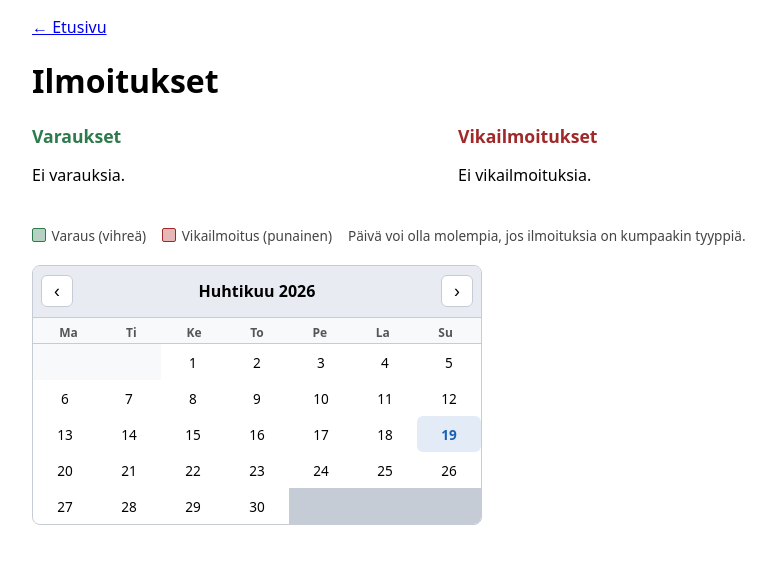
After one commit to WalterAxel/Venevaraus, a Flask app: page /ilmoitukset in a window 1280 px wide. The commit adds this page. Shown: the top 576 px of the page, without its empty margins (192-968 px from the left). Run offline with Flask 3, Linux system fonts and the light colour scheme; data that the repository does not hold is empty; some libraries are stand-ins or nearby versions.

Commit message:
Add reservation categories, profile and ilmoitukset pages, CSRF, and DB migration

```diff
--- a/app.py
+++ b/app.py
@@ -1,6 +1,7 @@
 import sqlite3
 from flask import Flask
 from flask import abort, redirect, render_template, request, session, url_for
+from flask_wtf.csrf import CSRFError, CSRFProtect
 from werkzeug.security import check_password_hash, generate_password_hash
 import db
 import config
@@ -8,12 +9,45 @@ import config
 
 app = Flask(__name__)
 app.secret_key = config.secret_key
+csrf = CSRFProtect(app)
+
+
+@app.errorhandler(CSRFError)
+def handle_csrf_error(_e):
+    return (
+        "VIRHE: istunto vanhentui tai lomake ei ollut kelvollinen. "
+        "Päivitä sivu ja yritä uudelleen.",
+        400,
+    )
+
+
+VALID_CATEGORIES = frozenset({"varaus", "vikailmoitus"})
+CATEGORY_LABELS = {"varaus": "Varaus", "vikailmoitus": "Vikailmoitus"}
+
+def category_label_fn(value):
+    key = value if value in VALID_CATEGORIES else "varaus"
+    return CATEGORY_LABELS[key]
+
+
+app.jinja_env.globals["category_label"] = category_label_fn
+
+
+def parse_category(raw):
+    v = (raw or "").strip()
+    return v if v in VALID_CATEGORIES else "varaus"
+
+
+def split_reservations_by_category(items):
+    varaukset = [r for r in items if parse_category(r["category"]) == "varaus"]
+    vikailmoitukset = [r for r in items if parse_category(r["category"]) == "vikailmoitus"]
+    return varaukset, vikailmoitukset
 
 
 def get_calendar_reservations():
     rows = db.query(
         """
-        SELECT r.id AS reservation_id, r.title, r.start_date, r.end_date, u.username
+        SELECT r.id AS reservation_id, r.title, r.start_date, r.end_date,
+               r.category, u.username
         FROM reservations r
         JOIN users u ON r.user_id = u.id
         ORDER BY r.start_date
@@ -26,6 +60,8 @@ def get_calendar_reservations():
             "start": row["start_date"],
             "end": row["end_date"],
             "username": row["username"],
+            "category": row["category"],
+            "category_display": category_label_fn(row["category"]),
         }
         for row in rows
     ]
@@ -41,7 +77,8 @@ def to_datetime_local(value):
 def get_reservation(reservation_id):
     rows = db.query(
         """
-        SELECT r.id, r.title, r.description, r.start_date, r.end_date, r.user_id, u.username
+        SELECT r.id, r.title, r.description, r.start_date, r.end_date, r.category,
+               r.user_id, u.username
         FROM reservations r
         JOIN users u ON r.user_id = u.id
         WHERE r.id = ?
@@ -51,42 +88,97 @@ def get_reservation(reservation_id):
     return rows[0] if rows else None
 
 
+def get_profile_user(username):
+    rows = db.query(
+        "SELECT id, username FROM users WHERE username = ?",
+        [username],
+    )
+    return rows[0] if rows else None
+
+
+def get_user_reservations(user_id):
+    rows = db.query(
+        """
+        SELECT id, title, start_date, end_date, category
+        FROM reservations
+        WHERE user_id = ?
+        ORDER BY start_date DESC
+        """,
+        [user_id],
+    )
+    return [dict(row) for row in rows]
+
+
 @app.route("/")
 def index():
     return render_template("index.html", reservations=get_calendar_reservations())
 
+
+@app.route("/ilmoitukset")
+def ilmoitukset():
+    all_items = get_calendar_reservations()
+    varaukset, vikailmoitukset = split_reservations_by_category(all_items)
+    return render_template(
+        "ilmoitukset.html",
+        reservations=all_items,
+        varaukset=varaukset,
+        vikailmoitukset=vikailmoitukset,
+    )
+
+
+@app.route("/profile")
+def profile():
+    if "username" not in session:
+        return redirect(url_for("login"))
+    user_row = get_profile_user(session["username"])
+    if user_row is None:
+        return redirect(url_for("logout"))
+    reservations = get_user_reservations(user_row["id"])
+    return render_template(
+        "profile.html",
+        user=user_row,
+        reservations=reservations,
+    )
+
+
 @app.route("/new_reservation")
 def new_reservation():
     if "username" not in session:
-        return redirect("/login")
+        return redirect(url_for("login"))
     return render_template(
         "new_reservation.html", reservations=get_calendar_reservations()
     )
 
+
 @app.route("/create_reservation", methods=["POST"])
 def create_reservation():
     if "username" not in session:
-        return redirect("/login")
-    title = request.form["title"]
-    description = request.form["description"]
-    start_date = request.form["reservation_start"]
-    end_date = request.form["reservation_end"]
+        return redirect(url_for("login"))
+    title = request.form.get("title", "").strip()
+    description = request.form.get("description", "")
+    start_date = request.form.get("reservation_start", "")
+    end_date = request.form.get("reservation_end", "")
+    category = parse_category(request.form.get("category"))
     rows = db.query("SELECT id FROM users WHERE username = ?", [session["username"]])
     if not rows:
         return "VIRHE: käyttäjää ei löydy"
     user_id = rows[0]["id"]
+    if not start_date or not end_date:
+        return "VIRHE: Aloitus- ja lopetusajankohta vaaditaan"
     if start_date > end_date:
         return "VIRHE: Aloituspäivän pitää olla ennen lopetuspäivää"
-    elif title == "":
+    if not title:
         return "VIRHE: Varauksen otsikko puuttuu"
 
-    try:
-        sql = "INSERT INTO reservations (title, description, start_date, end_date, user_id) VALUES (?, ?, ?, ?, ?)"
-        db.execute(sql, [title, description, start_date, end_date, user_id])
-    except sqlite3.IntegrityError:
-        return "VIRHE: Varaus epäonnistui"
+    sql = """
+    INSERT INTO reservations
+        (title, description, start_date, end_date, category, user_id)
+    VALUES (?, ?, ?, ?, ?, ?)
+    """
+    db.execute(sql, [title, description, start_date, end_date, category, user_id])
 
     return redirect("/")
+
 
 @app.route("/reservation/<int:reservation_id>")
 def view_reservation(reservation_id):
@@ -109,7 +201,8 @@ def reservations_day(date_str):
         abort(404)
     rows = db.query(
         """
-        SELECT r.id AS reservation_id, r.title, r.start_date, r.end_date, u.username
+        SELECT r.id AS reservation_id, r.title, r.start_date, r.end_date,
+               r.category, u.username
         FROM reservations r
         JOIN users u ON r.user_id = u.id
         WHERE date(?) BETWEEN date(r.start_date) AND date(r.end_date)
@@ -124,6 +217,7 @@ def reservations_day(date_str):
             "start": row["start_date"],
             "end": row["end_date"],
             "username": row["username"],
+            "category": row["category"],
         }
         for row in rows
     ]
@@ -135,7 +229,7 @@ def reservations_day(date_str):
 @app.route("/reservation/<int:reservation_id>/edit", methods=["POST"])
 def edit_reservation(reservation_id):
     if "username" not in session:
-        return redirect("/login")
+        return redirect(url_for("login"))
     row = get_reservation(reservation_id)
     if row is None:
         abort(404)
@@ -145,17 +239,20 @@ def edit_reservation(reservation_id):
     description = request.form.get("description", "")
     start_date = request.form.get("reservation_start", "")
     end_date = request.form.get("reservation_end", "")
+    category = parse_category(request.form.get("category"))
     if not title:
         return "VIRHE: Varauksen otsikko puuttuu"
+    if not start_date or not end_date:
+        return "VIRHE: Aloitus- ja lopetusajankohta vaaditaan"
     if start_date > end_date:
         return "VIRHE: Aloituspäivän pitää olla ennen lopetuspäivää"
     db.execute(
         """
         UPDATE reservations
-        SET title = ?, description = ?, start_date = ?, end_date = ?
+        SET title = ?, description = ?, start_date = ?, end_date = ?, category = ?
         WHERE id = ?
         """,
-        [title, description, start_date, end_date, reservation_id],
+        [title, description, start_date, end_date, category, reservation_id],
     )
     return redirect(url_for("view_reservation", reservation_id=reservation_id))
 
@@ -163,7 +260,7 @@ def edit_reservation(reservation_id):
 @app.route("/reservation/<int:reservation_id>/delete", methods=["POST"])
 def delete_reservation(reservation_id):
     if "username" not in session:
-        return redirect("/login")
+        return redirect(url_for("login"))
     row = get_reservation(reservation_id)
     if row is None:
         abort(404)
@@ -172,15 +269,19 @@ def delete_reservation(reservation_id):
     db.execute("DELETE FROM reservations WHERE id = ?", [reservation_id])
     return redirect("/")
 
+
 @app.route("/register")
 def register():
     return render_template("register.html")
 
+
 @app.route("/create", methods=["POST"])
 def create():
-    username = request.form["username"]
-    password1 = request.form["password1"]
-    password2 = request.form["password2"]
+    username = request.form.get("username", "").strip()
+    password1 = request.form.get("password1", "")
+    password2 = request.form.get("password2", "")
+    if not username:
+        return "VIRHE: käyttäjätunnus puuttuu"
     if password1 != password2:
         return "VIRHE: salasanat eivät ole samat"
     password_hash = generate_password_hash(password1)
@@ -193,19 +294,22 @@ def create():
 
     return redirect("/")
 
+
 @app.route("/login", methods=["GET", "POST"])
 def login():
     if request.method == "GET":
         return render_template("login.html")
     if request.method == "POST":
-        username = request.form["username"]
-        password = request.form["password"]
+        username = request.form.get("username", "").strip()
+        password = request.form.get("password", "")
+        if not username:
+            return "VIRHE: väärä tunnus tai salasana"
 
         sql = "SELECT password_hash FROM users WHERE username = ?"
         found = db.query(sql, [username])
         if not found:
             return "VIRHE: väärä tunnus tai salasana"
-        password_hash = found[0][0]
+        password_hash = found[0]["password_hash"]
 
         if check_password_hash(password_hash, password):
             session["username"] = username
@@ -213,7 +317,8 @@ def login():
         else:
             return "VIRHE: väärä tunnus tai salasana"
 
+
 @app.route("/logout")
 def logout():
-    del session["username"]
+    session.pop("username", None)
     return redirect("/")
--- /dev/null
+++ b/migrate_add_category.sql
@@ -0,0 +1,2 @@
+-- Run once on existing databases: sqlite3 database.db < migrate_add_category.sql
+ALTER TABLE reservations ADD COLUMN category TEXT NOT NULL DEFAULT 'varaus';
--- /dev/null
+++ b/requirements.txt
@@ -0,0 +1,2 @@
+Flask>=3.0.0
+Flask-WTF>=1.2.0
--- a/schema.sql
+++ b/schema.sql
@@ -10,5 +10,6 @@ CREATE TABLE reservations (
     description TEXT,
     start_date DATETIME,
     end_date DATETIME,
+    category TEXT NOT NULL DEFAULT 'varaus' CHECK (category IN ('varaus', 'vikailmoitus')),
     user_id INTEGER REFERENCES users
 );
--- /dev/null
+++ b/templates/_csrf_field.html
@@ -0,0 +1 @@
+<input type="hidden" name="csrf_token" value="{{ csrf_token() }}" />
--- a/templates/calendar.html
+++ b/templates/calendar.html
@@ -95,6 +95,22 @@
     background: rgba(45, 122, 77, 0.1);
   }
 
+  .calendar-widget__cell--varaus {
+    background: rgba(45, 122, 77, 0.15);
+  }
+
+  .calendar-widget__cell--vika {
+    background: rgba(184, 50, 50, 0.18);
+  }
+
+  .calendar-widget__cell--mixed {
+    background: linear-gradient(
+      135deg,
+      rgba(45, 122, 77, 0.15) 50%,
+      rgba(184, 50, 50, 0.18) 50%
+    );
+  }
+
   .calendar-widget__day {
     width: 100%;
     height: 100%;
@@ -124,12 +140,30 @@
     border-radius: 6px;
   }
 
-  .calendar-widget__cell--booked .calendar-widget__day--today {
+  .calendar-widget__cell--booked .calendar-widget__day--today,
+  .calendar-widget__cell--varaus .calendar-widget__day--today,
+  .calendar-widget__cell--vika .calendar-widget__day--today,
+  .calendar-widget__cell--mixed .calendar-widget__day--today {
     box-shadow: inset 0 0 0 2px var(--cal-today);
   }
 
   .calendar-widget__day--booked:not(.calendar-widget__day--today) {
     color: var(--cal-booked);
+    font-weight: 600;
+  }
+
+  .calendar-widget__day--cat-varaus:not(.calendar-widget__day--today) {
+    color: #2d7a4d;
+    font-weight: 600;
+  }
+
+  .calendar-widget__day--cat-vika:not(.calendar-widget__day--today) {
+    color: #a02828;
+    font-weight: 600;
+  }
+
+  .calendar-widget__day--cat-mixed:not(.calendar-widget__day--today) {
+    color: #333;
     font-weight: 600;
   }
 
@@ -151,6 +185,19 @@
 
     var reservations = {{ reservations | default([]) | tojson }};
     var pickDates = {{ calendar_pick_dates | default(false) | tojson }};
+    var colorByCategory = {{ calendar_color_categories | default(false) | tojson }};
+
+    function dayHasVaraus(dayRes) {
+      return dayRes.some(function (r) {
+        return (r.category || "varaus") === "varaus";
+      });
+    }
+
+    function dayHasVika(dayRes) {
+      return dayRes.some(function (r) {
+        return r.category === "vikailmoitus";
+      });
+    }
 
     var grid = document.getElementById("cal-grid");
     var titleEl = document.getElementById("cal-title");
@@ -185,7 +232,8 @@
     }
 
     function bookingTitle(r) {
-      return r.title + " (" + r.username + ")";
+      var kind = r.category_display || "Varaus";
+      return r.title + " (" + kind + ", " + r.username + ")";
     }
 
     function render() {
@@ -212,10 +260,6 @@
         cell.setAttribute("role", "gridcell");
 
         var dayRes = reservationsForDay(y, m, d);
-        if (dayRes.length) {
-          cell.classList.add("calendar-widget__cell--booked");
-        }
-
         var btn = document.createElement("button");
         btn.type = "button";
         btn.className = "calendar-widget__day";
@@ -223,7 +267,23 @@
         btn.setAttribute("tabindex", "-1");
 
         if (dayRes.length) {
-          btn.classList.add("calendar-widget__day--booked");
+          if (colorByCategory) {
+            var hv = dayHasVaraus(dayRes);
+            var hk = dayHasVika(dayRes);
+            if (hv && hk) {
+              cell.classList.add("calendar-widget__cell--mixed");
+              btn.classList.add("calendar-widget__day--cat-mixed");
+            } else if (hk) {
+              cell.classList.add("calendar-widget__cell--vika");
+              btn.classList.add("calendar-widget__day--cat-vika");
+            } else {
+              cell.classList.add("calendar-widget__cell--varaus");
+              btn.classList.add("calendar-widget__day--cat-varaus");
+            }
+          } else {
+            cell.classList.add("calendar-widget__cell--booked");
+            btn.classList.add("calendar-widget__day--booked");
+          }
           btn.classList.add("calendar-widget__day--inspect");
           btn.title = dayRes.map(bookingTitle).join("\n");
         }
--- /dev/null
+++ b/templates/ilmoitukset.html
@@ -0,0 +1,135 @@
+<!DOCTYPE html>
+<html>
+
+<head>
+  <title>Ilmoitukset — Venevaraus</title>
+  <style>
+    .ilmoitukset-page {
+      font-family: system-ui, sans-serif;
+      max-width: 52rem;
+      margin: 0 auto;
+      padding: 0 1rem 2rem;
+    }
+
+    .ilmoitukset-columns {
+      display: grid;
+      grid-template-columns: 1fr 1fr;
+      gap: 1.25rem;
+      margin-bottom: 1.5rem;
+      align-items: start;
+    }
+
+    @media (max-width: 40rem) {
+      .ilmoitukset-columns {
+        grid-template-columns: 1fr;
+      }
+    }
+
+    .ilmoitukset-col h2 {
+      margin-top: 0;
+      font-size: 1.1rem;
+    }
+
+    .ilmoitukset-col--varaus h2 {
+      color: #2d7a4d;
+    }
+
+    .ilmoitukset-col--vika h2 {
+      color: #a02828;
+    }
+
+    .ilmoitukset-col ul {
+      margin: 0;
+      padding-left: 1.2rem;
+    }
+
+    .ilmoitukset-col li {
+      margin-bottom: 0.5rem;
+    }
+
+    .ilmoitukset-legend {
+      display: flex;
+      flex-wrap: wrap;
+      gap: 1rem;
+      font-size: 0.85rem;
+      color: #444;
+      margin-bottom: 0.75rem;
+    }
+
+    .ilmoitukset-legend span {
+      display: inline-flex;
+      align-items: center;
+      gap: 0.35rem;
+    }
+
+    .ilmoitukset-legend i {
+      display: inline-block;
+      width: 0.75rem;
+      height: 0.75rem;
+      border-radius: 2px;
+    }
+
+    .ilmoitukset-legend .swatch--varaus {
+      background: rgba(45, 122, 77, 0.35);
+      border: 1px solid #2d7a4d;
+    }
+
+    .ilmoitukset-legend .swatch--vika {
+      background: rgba(184, 50, 50, 0.35);
+      border: 1px solid #a02828;
+    }
+  </style>
+</head>
+
+<body class="ilmoitukset-page">
+  <p><a href="/">← Etusivu</a></p>
+
+  <h1>Ilmoitukset</h1>
+
+  <div class="ilmoitukset-columns">
+    <section class="ilmoitukset-col ilmoitukset-col--varaus" aria-labelledby="hdr-varaus">
+      <h2 id="hdr-varaus">Varaukset</h2>
+      {% if not varaukset %}
+      <p>Ei varauksia.</p>
+      {% else %}
+      <ul>
+        {% for r in varaukset %}
+        <li>
+          <a href="{{ url_for('view_reservation', reservation_id=r.id) }}">{{ r.title }}</a>
+          — {{ r.username }}<br />
+          <small>{{ r.start }} … {{ r.end }}</small>
+        </li>
+        {% endfor %}
+      </ul>
+      {% endif %}
+    </section>
+
+    <section class="ilmoitukset-col ilmoitukset-col--vika" aria-labelledby="hdr-vika">
+      <h2 id="hdr-vika">Vikailmoitukset</h2>
+      {% if not vikailmoitukset %}
+      <p>Ei vikailmoituksia.</p>
+      {% else %}
+      <ul>
+        {% for r in vikailmoitukset %}
+        <li>
+          <a href="{{ url_for('view_reservation', reservation_id=r.id) }}">{{ r.title }}</a>
+          — {{ r.username }}<br />
+          <small>{{ r.start }} … {{ r.end }}</small>
+        </li>
+        {% endfor %}
+      </ul>
+      {% endif %}
+    </section>
+  </div>
+
+  <div class="ilmoitukset-legend" aria-hidden="true">
+    <span><i class="swatch swatch--varaus"></i> Varaus (vihreä)</span>
+    <span><i class="swatch swatch--vika"></i> Vikailmoitus (punainen)</span>
+    <span>Päivä voi olla molempia, jos ilmoituksia on kumpaakin tyyppiä.</span>
+  </div>
+
+  {% set calendar_color_categories = true %}
+  {% include 'calendar.html' %}
+</body>
+
+</html>
--- a/templates/index.html
+++ b/templates/index.html
@@ -7,6 +7,8 @@
 
 <body>
   <h1>Venevaraus</h1>
+
+  <p><a href="{{ url_for('ilmoitukset') }}">Kaikki ilmoitukset</a></p>
 
   {% include 'calendar.html' %}
 
@@ -22,6 +24,7 @@
   <a href="/register">Luo käyttäjätunnut</a>
     {% endif %}
   {% if session.username %}
+  <a href="{{ url_for('profile') }}">Oma profiili</a>
   <a href="/logout">Kirjaudu ulos</a>
     {% endif %}
   </p>
--- a/templates/login.html
+++ b/templates/login.html
@@ -6,6 +6,8 @@
 </head>
 
 <body>
+  <p><a href="/">← Etusivu</a></p>
+
   {% if session.username %}
   <p>
     Olet kirjautunut nimellä {{ session.username }}
@@ -15,6 +17,7 @@
   </p>
   {% else %}
   <form action="/login" method="post">
+    {% include '_csrf_field.html' %}
     <p>
       Tunnus: <br />
       <input type="text" name="username" />
--- a/templates/register.html
+++ b/templates/register.html
@@ -6,7 +6,10 @@
 </head>
 
 <body>
+  <p><a href="/">← Etusivu</a></p>
+
   <form action="/create" method="post">
+    {% include '_csrf_field.html' %}
     <p>
       Tunnus: <br />
       <input type="text" name="username" />
--- a/templates/reservations_day.html
+++ b/templates/reservations_day.html
@@ -17,7 +17,7 @@
     {% for r in reservations %}
     <li>
       <a href="/reservation/{{ r.id }}">{{ r.title }}</a>
-      — {{ r.username }}
+      — {{ category_label(r.category) }} — {{ r.username }}
       ({{ r.start }} … {{ r.end }})
     </li>
     {% endfor %}
```
Also changed, not shown: db.py (+9 -7 lines), templates/new_reservation.html (+11 -3 lines), templates/profile.html (added, +38 -0 lines), templates/reservation.html (+8 -0 lines).
